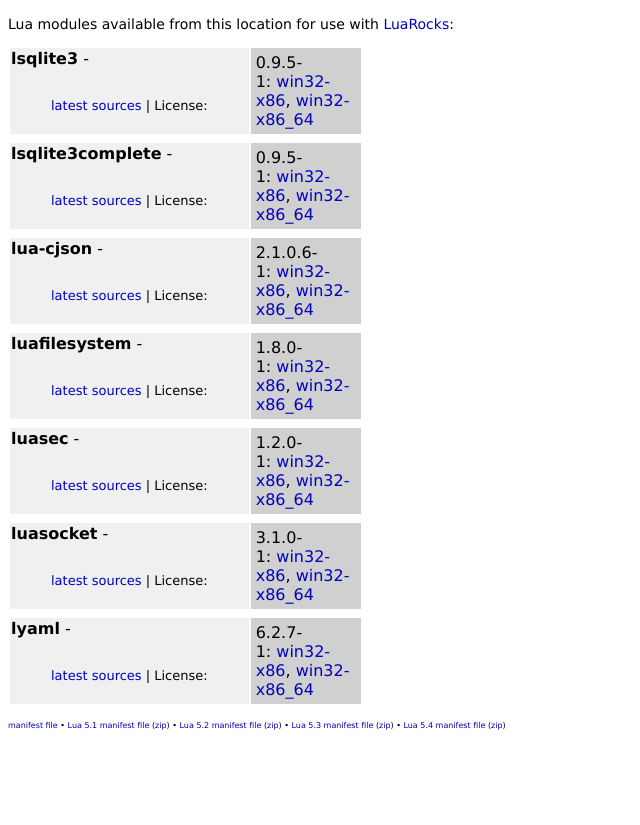
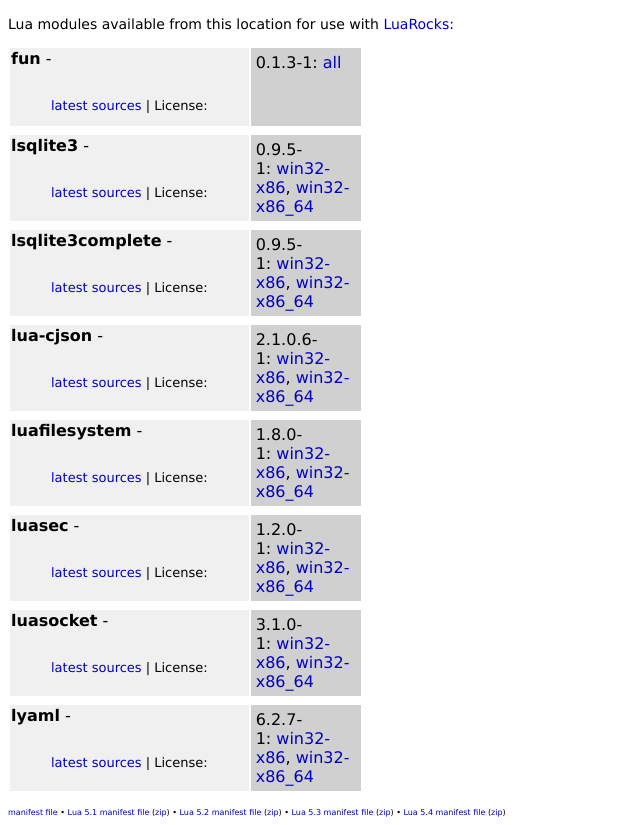
Before and after one commit to macroquest/luarocks, a plain HTML site: page index.html in a window 1280 px wide. Shown: the part 44-869 px from the top of the page, without its empty margins (0-640 px from the left). Before the commit the page ends 800 px from the top, so only its background shows below. Drawn offline with Linux system fonts and the light colour scheme.

Commit message:
Automatic update of LuaRocks x86

```diff
--- a/index.html
+++ b/index.html
@@ -50,6 +50,15 @@ p.manifest {
 Lua modules available from this location for use with <a href="http://www.luarocks.org">LuaRocks</a>:
 </p>
 <table class="main">
+<td class="package">
+<p><a name="fun"></a><a href="#fun" class="pkg"><b>fun</b></a> - <br/>
+</p><blockquote><p><br/>
+
+<font size="-1"><a href="">latest sources</a>  | License: </font></p>
+</blockquote></a></td>
+<td class="version">
+0.1.3-1:&nbsp;<a href="fun-0.1.3-1.all.rock">all</a><br/></td></tr>
+<tr><td colspan="2" class="spacer"></td></tr>
 <td class="package">
 <p><a name="lsqlite3"></a><a href="#lsqlite3" class="pkg"><b>lsqlite3</b></a> - <br/>
 </p><blockquote><p><br/>
```
Also changed, not shown: 6 other files.
